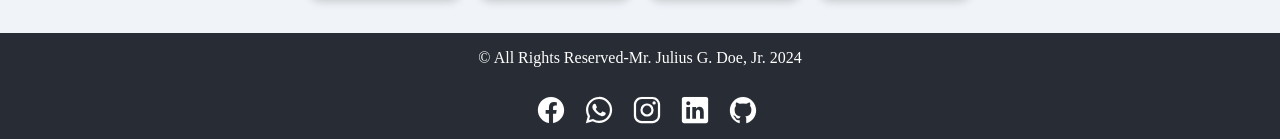
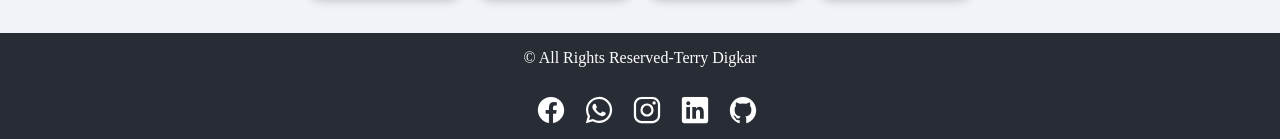
Before and after one commit to Terry-25012/Art-205-Project-, a plain HTML site: page index.html in a window 1280 px wide. Shown: the part 1207-1346 px from the top of the page. Drawn offline with nearby package versions, Linux system fonts and the light colour scheme.

Commit message:
Update index.html

```diff
--- a/index.html
+++ b/index.html
@@ -77,7 +77,7 @@
   </div>
 
   <footer>
-    <p>&copy; All Rights Reserved-Mr. Julius G. Doe, Jr. 2024 </p>
+    <p>&copy; All Rights Reserved-Terry Digkar </p>
     <br />
     <div class="icons">
       <a href="https://web.facebook.com/?_rdc=1&_rdr"><ion-icon name="logo-facebook"></ion-icon></a>
```
